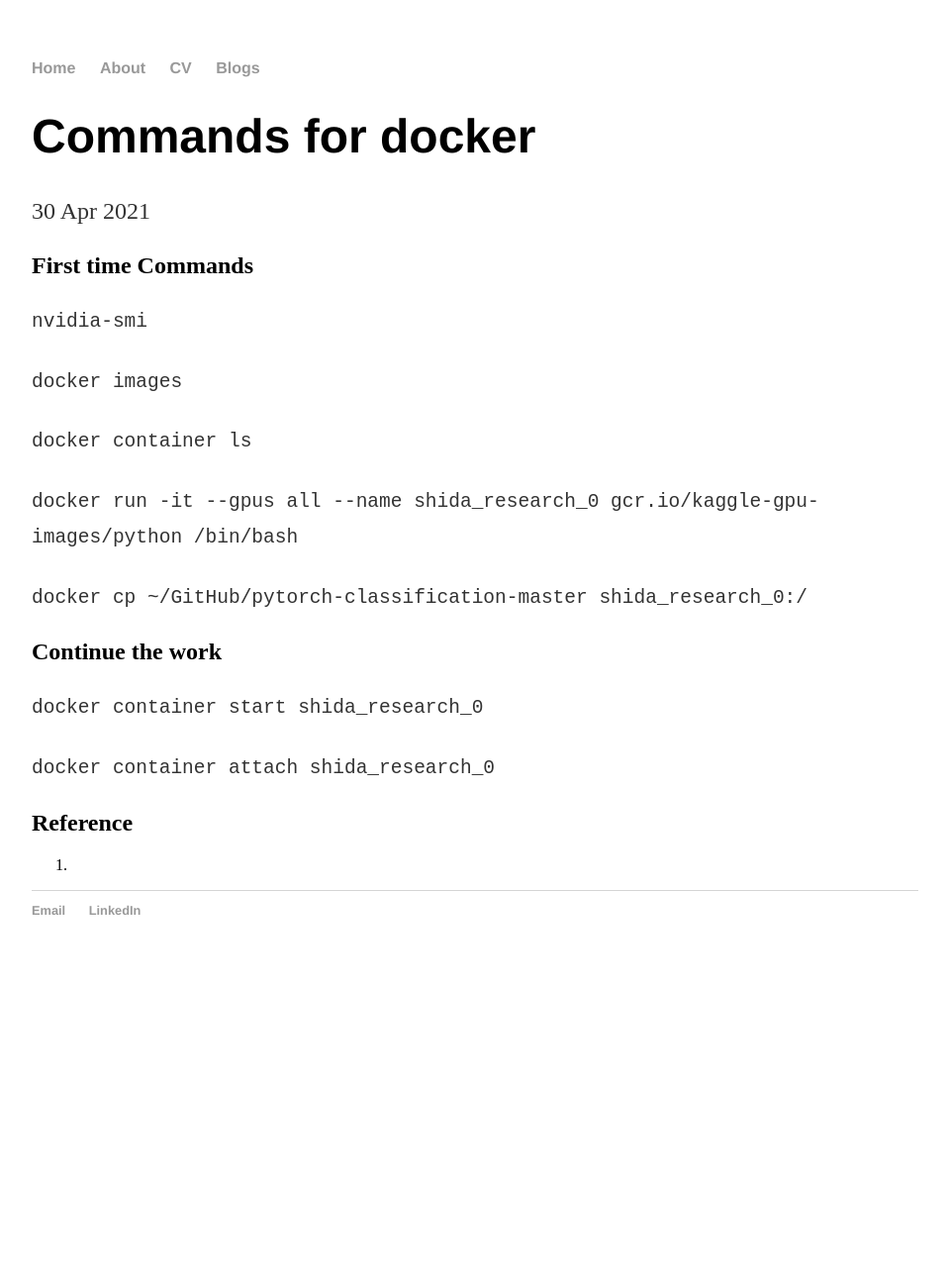
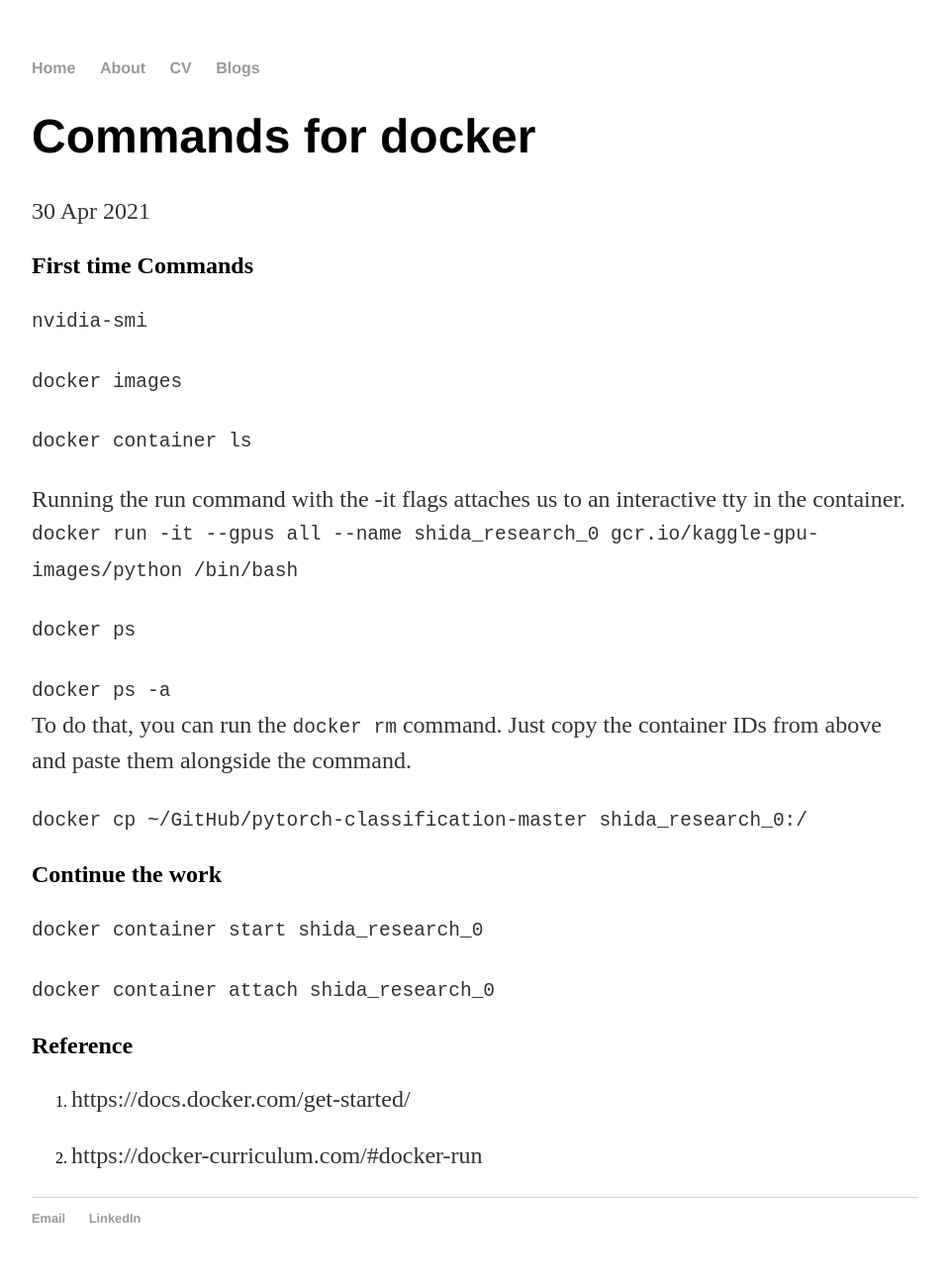
Before and after one commit to radarFudan/radarFudan.github.io, a Jekyll site: the page built from _posts/2021-04-30-Container-docker.md, in a window 1280 px wide. Shown: the whole page at 99% size, without its empty margins (160-1119 px from the left). Built offline with Jekyll 4.4.1, drawn with Linux system fonts in a browser that asks for light colours; before the commit the page ends 987 px from its top, so only the background shows below that.

Commit message:
Update 2021-04-30-Container-docker.md

```diff
--- a/_posts/2021-04-30-Container-docker.md
+++ b/_posts/2021-04-30-Container-docker.md
@@ -12,7 +12,13 @@ date: 2021-04-30
 
 `docker container ls`
 
+Running the run command with the -it flags attaches us to an interactive tty in the container. <br>
 `docker run -it --gpus all --name shida_research_0 gcr.io/kaggle-gpu-images/python /bin/bash`
+
+`docker ps`
+
+`docker ps -a` <br>
+To do that, you can run the `docker rm` command. Just copy the container IDs from above and paste them alongside the command.
 
 `docker cp ~/GitHub/pytorch-classification-master  shida_research_0:/`
 
```
Also changed, not shown: other parts of _posts/2021-04-30-Container-docker.md (+3 -1 lines).
